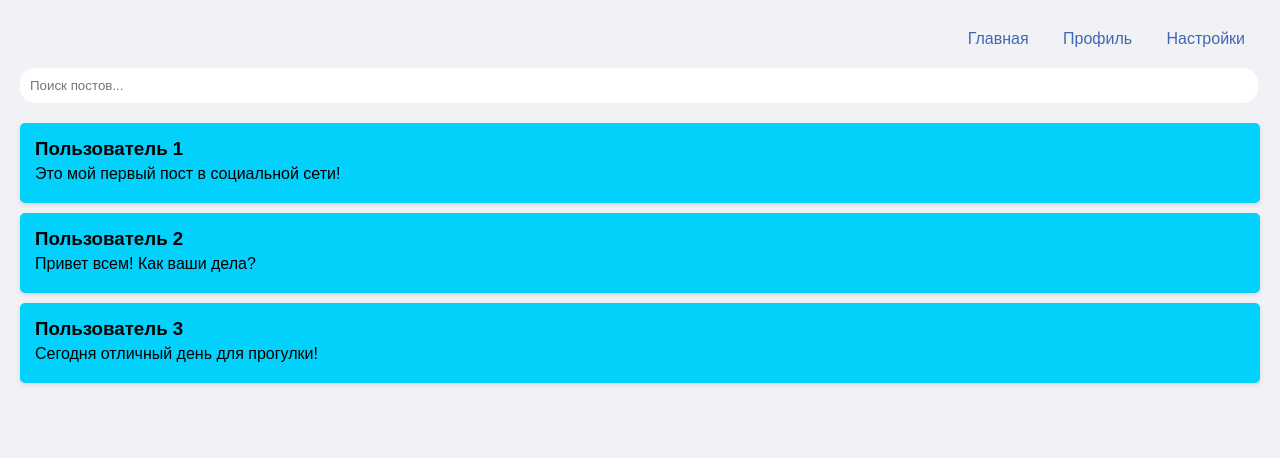
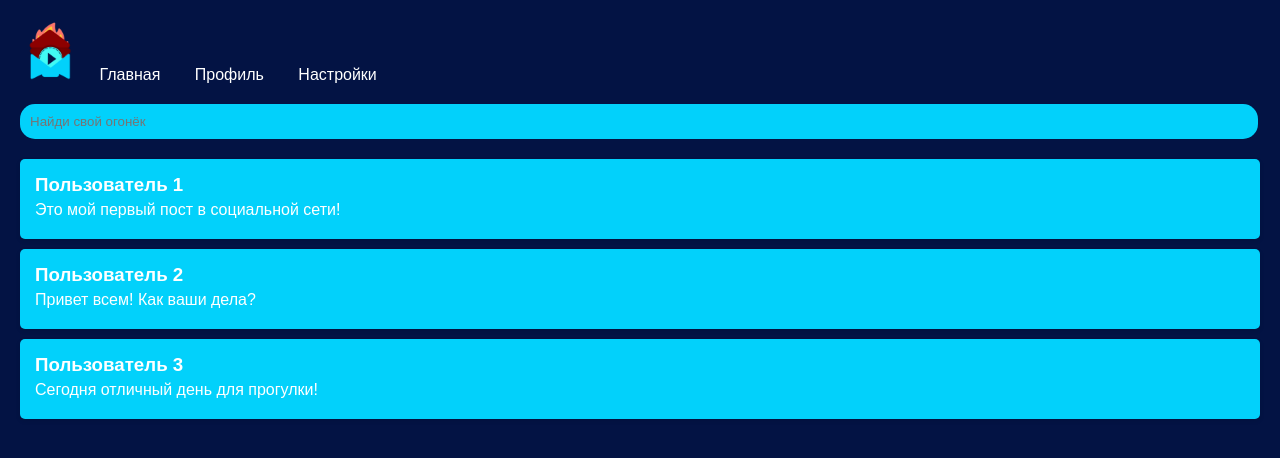
Before and after one commit to zoro-game-store/hu---, a plain HTML site: page index.html in a window 1280 px wide. Drawn offline with Linux system fonts and the light colour scheme.

Commit message:
Add files via upload

```diff
--- a/index.html
+++ b/index.html
@@ -9,8 +9,8 @@
             font-family: Arial, sans-serif;
             margin: 0;
             padding: 20px;
-            background-color: #f0f2f5;
-            color: #000;
+            background-color: rgba(3, 19, 68, 1);
+            color: white;
             transition: background-color 0.3s, color 0.3s;
         }
         header {
@@ -20,13 +20,12 @@
             text-align: center;
         }
         nav {
-            margin: 10px 0;
-            text-align: right;
+            text-align: left;
         }
         nav a {
             margin: 0 15px;
             text-decoration: none;
-            color: #4267B2;
+            color: white;
             transition: 0.3s; /* Время перехода */
         }
 
@@ -87,11 +86,14 @@
             width: calc(100% - 22px);
             border: none;
             border-radius: 15px;
+            background-color: rgba(2, 209, 251, 1);
         }
     </style>
 </head>
 <body>
     <nav>
+
+        <img src="/Group 1 (12).png" alt="logo" style="width: 60px; height: 60px;">
         <a href="#">Главная</a>
         <a href="#">Профиль</a>
         <div class="settings">
@@ -103,11 +105,10 @@
                 <div class="text-option" onclick="resetText()">Сбросить текст</div>
             </div>
         </div>
+        <div class="search-container">
+            <input type="text" id="searchInput" placeholder="Найди свой огонёк " onkeyup="searchPosts()">
+        </div>
     </nav>
-
-    <div class="search-container">
-        <input type="text" id="searchInput" placeholder="Поиск постов..." onkeyup="searchPosts()">
-    </div>
 
     <main id="postContainer">
         <div class="post">
```
Also changed, not shown: Group 1 (12).png (added).
